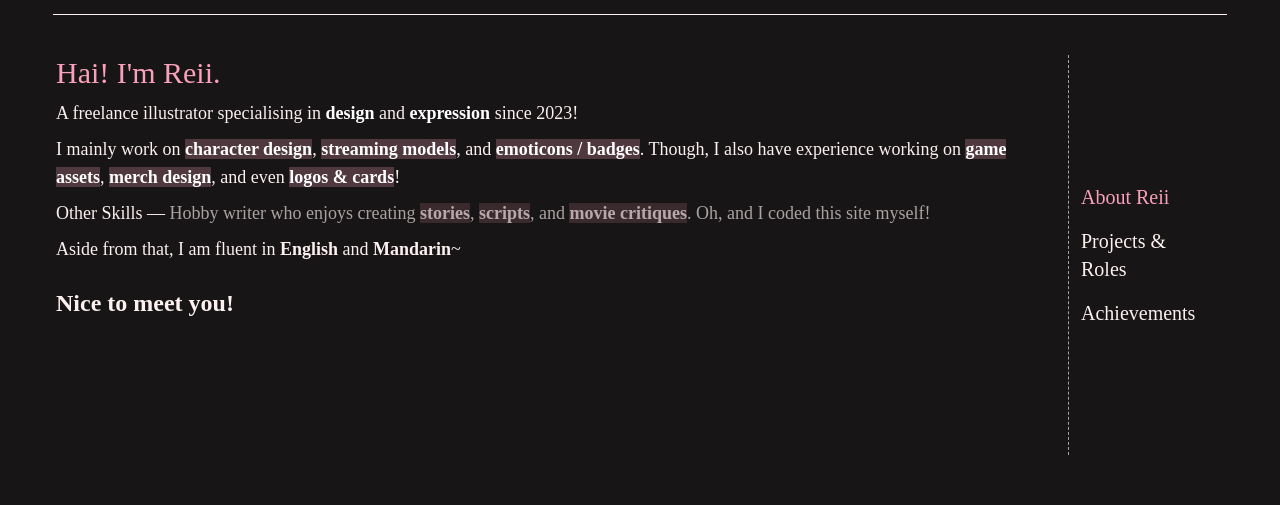
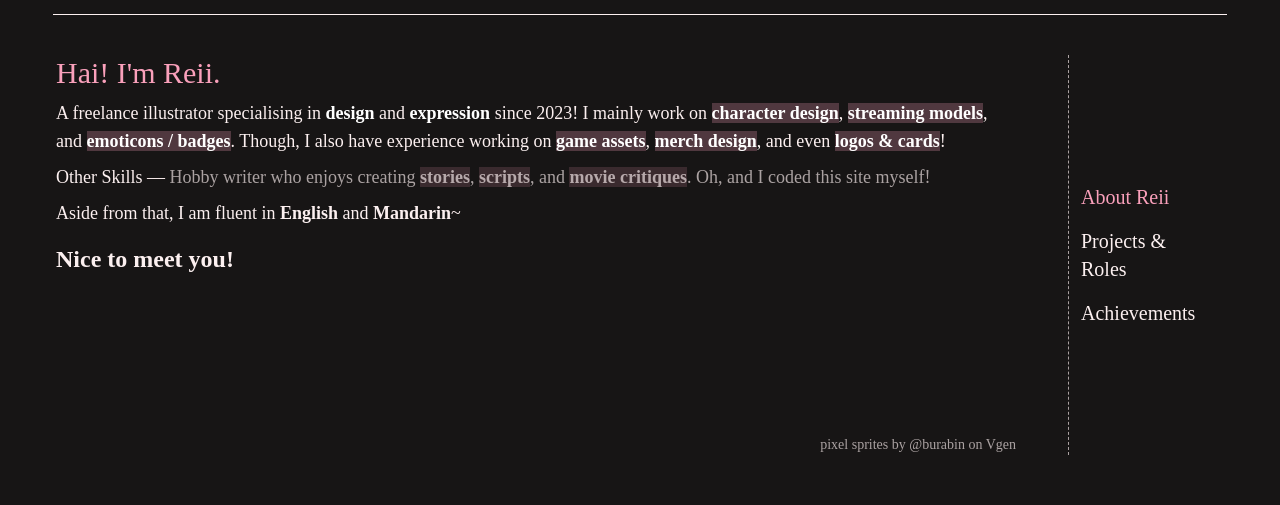
Before and after one commit to cosyreii/ReiingArt, a SvelteKit app: page / in a window 1280 px wide. Shown: the part 206-711 px from the top of the page. Built offline with nearby package versions, Linux system fonts and the light colour scheme; a web font is replaced by a local one.

Commit message:
update main page + credit pixel sprites

```diff
--- a/src/routes/+page.svelte
+++ b/src/routes/+page.svelte
@@ -26,6 +26,7 @@
 			<div
 				class="noscrollbar m-1 flex h-[25rem] w-[60rem] flex-col overflow-y-scroll text-lg max-md:w-auto"
 			>
+				<div class="h-full">
 					<p class="mb-2 text-left text-3xl text-pink max-md:text-center">Hai! I'm Reii.</p>
 					<p class="mb-2 text-left max-md:text-center">
 						A freelance illustrator specialising in
@@ -34,8 +35,6 @@
 						<!-- I hold a Diploma in Design
 					& Media (Animation) from Asia Pascific University (APU) and currently a Bachelor of
 					Film at [University]. -->
-				</p>
-				<p class="mb-2 text-left max-md:text-center">
 						I mainly work on
 						<span class="bg-pink/25 font-black text-[#ffffff]">character design</span>,
 						<span class="bg-pink/25 font-black text-[#ffffff]">streaming models</span>, and
@@ -60,6 +59,11 @@
 						<span class="font-black">Mandarin</span>~
 					</p>
 					<p class="mt-4 text-left text-2xl font-black max-md:text-center">Nice to meet you!</p>
+				</div>
+
+				<p class="flex items-end justify-end text-sm text-translucent">
+					pixel sprites by @burabin on Vgen
+				</p>
 			</div>
 		{:else if sectionDisplay == 'projects'}
 			<div
@@ -139,55 +143,6 @@
 						</div>
 					</a>
 				</div>
-
-				<!-- <hr class="my-2 w-11/12 border-translucent" />
-
-				<p class="mb-2 text-3xl text-pink">Project Archive</p>
-
-				<div class="flex flex-row items-center">
-					<a class="flex cursor-pointer flex-row items-center gap-2" href="/cookie-heist">
-						<img
-							src="https://i.imgur.com/RiSNf5Z.png"
-							class="size-14 rounded-full"
-							alt="Cookie Heist"
-						/>
-						<div class="flex flex-col">
-							<div class="flex flex-row items-center gap-2">
-								<p class="flex flex-row items-center">
-									Creative Director <img
-										src="https://i.imgur.com/noUP00a.png"
-										alt="point"
-										class="mx-1 size-2"
-									/>
-									Cookie Heist
-								</p>
-								<NorthEast class="justify-end" />
-							</div>
-							<p class="flex flex-row items-center text-sm text-translucent">Jun 2025 - Jul 2025</p>
-						</div>
-					</a>
-				</div>
-
-				<div class="flex flex-row items-center">
-					<a class="flex cursor-pointer flex-row items-center gap-2" href="/juiced">
-						<img src="https://i.imgur.com/RiSNf5Z.png" class="size-14 rounded-full" alt="Juiced" />
-						<div class="flex flex-col">
-							<div class="flex flex-row items-center gap-2">
-								<p class="flex flex-row items-center">
-									Creative Director <img
-										src="https://i.imgur.com/noUP00a.png"
-										alt="point"
-										class="mx-1 size-2"
-									/>
-									Juiced!
-								</p>
-								<NorthEast class="justify-end" />
-							</div>
-							<p class="flex flex-row items-center text-sm text-translucent">Apr 2025 - Jul 2025</p>
-						</div>
-					</a>
-				</div>
-			 -->
 			</div>
 		{:else if sectionDisplay == 'achievement'}
 			<div
```
Lines whose indentation alone changed are shown as unchanged.
